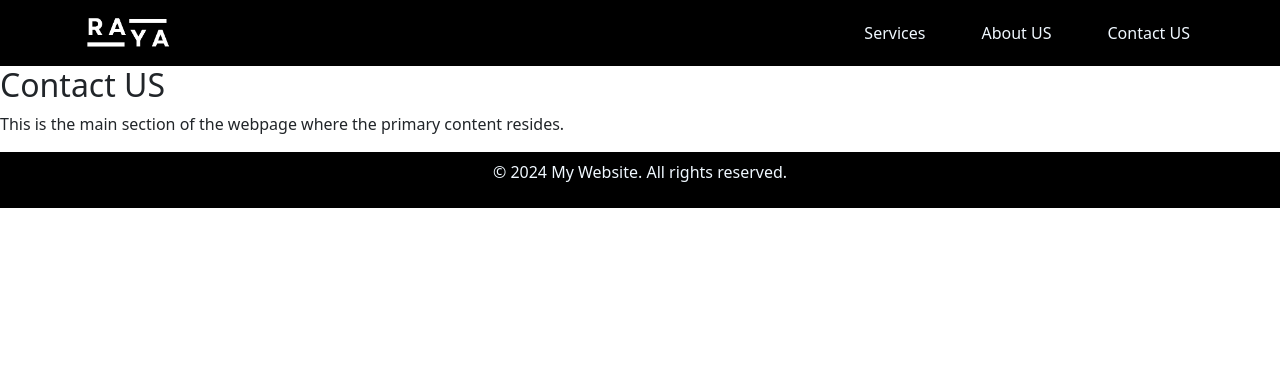
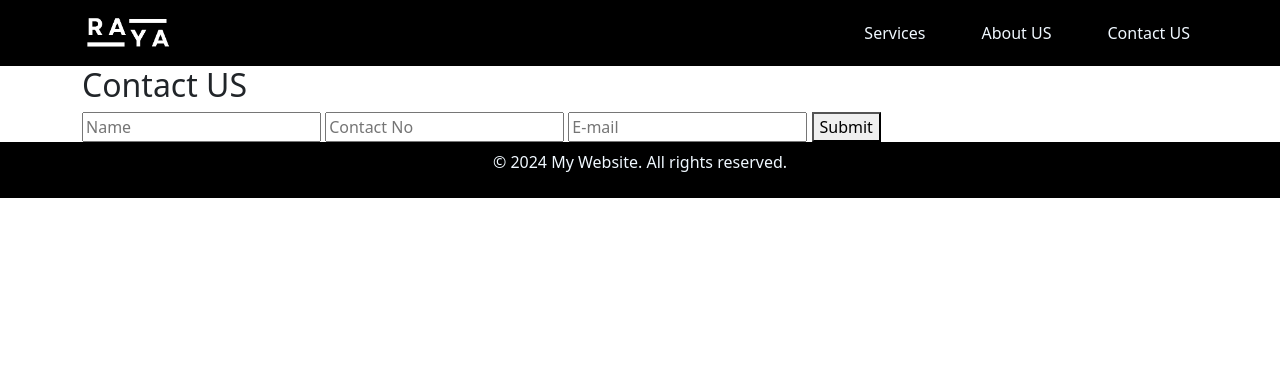
Before and after one commit to developerRanjeet/flask-mongodb-web-app, a Flask app: template templates/contact.html in a window 1280 px wide. Shown: the top 366 px of the page. Run offline with Flask 3, Linux system fonts and the light colour scheme; the template is opened without the code that fills it, so the values that code supplies are empty.

Commit message:
contact us form

```diff
--- a/templates/contact.html
+++ b/templates/contact.html
@@ -1,6 +1,13 @@
 {% include "header.html" %}
-<main>
-    <h2>Contact US</h2>
-    <p>This is the main section of the webpage where the primary content resides.</p>
+<main class="container">
+    <div>
+        <h2>Contact US</h2>
+        <form>
+            <input type="text" placeholder="Name">
+            <input type="text" placeholder="Contact No">
+            <input type="email" placeholder="E-mail">
+            <button type="submit">Submit</button>
+        </form>
+    </div>
 </main>
 {% include "footer.html" %}
```
